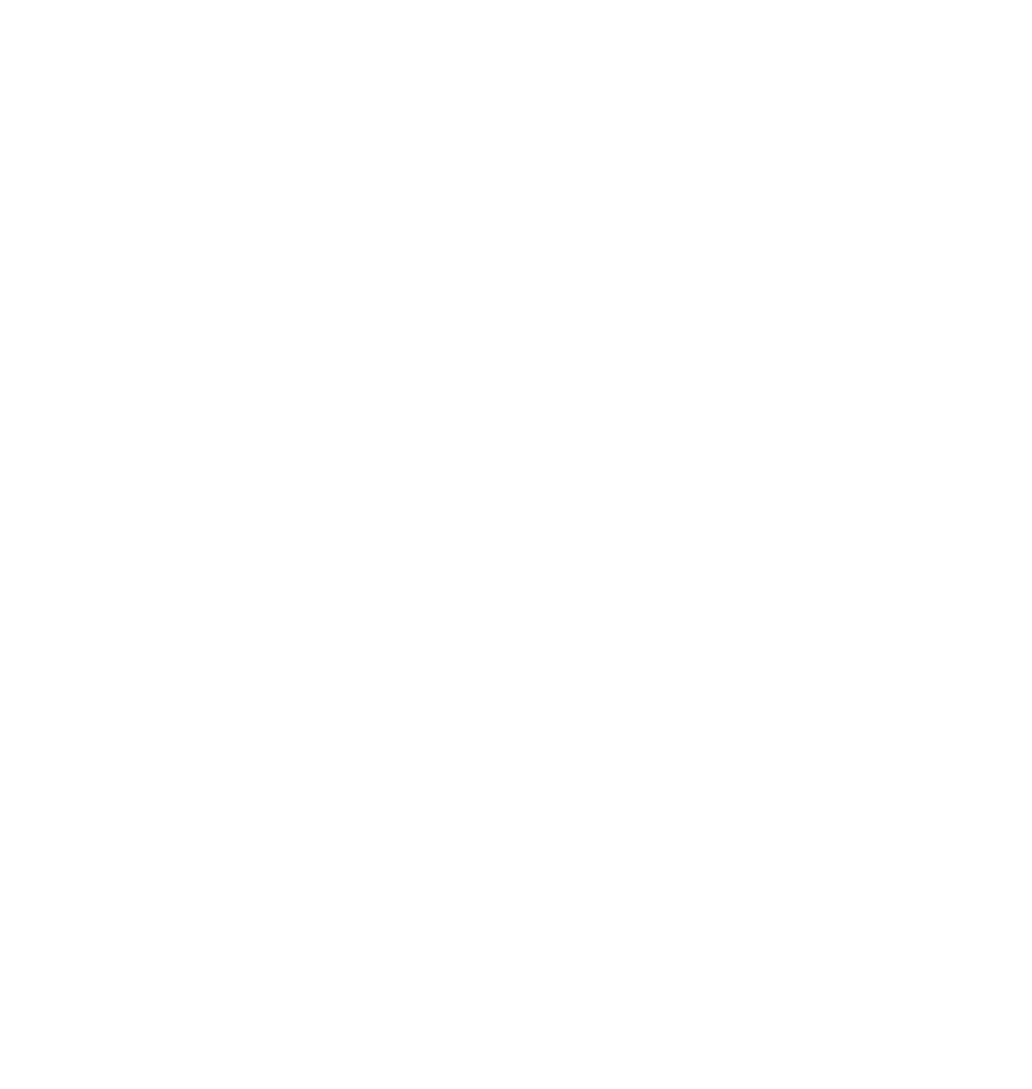
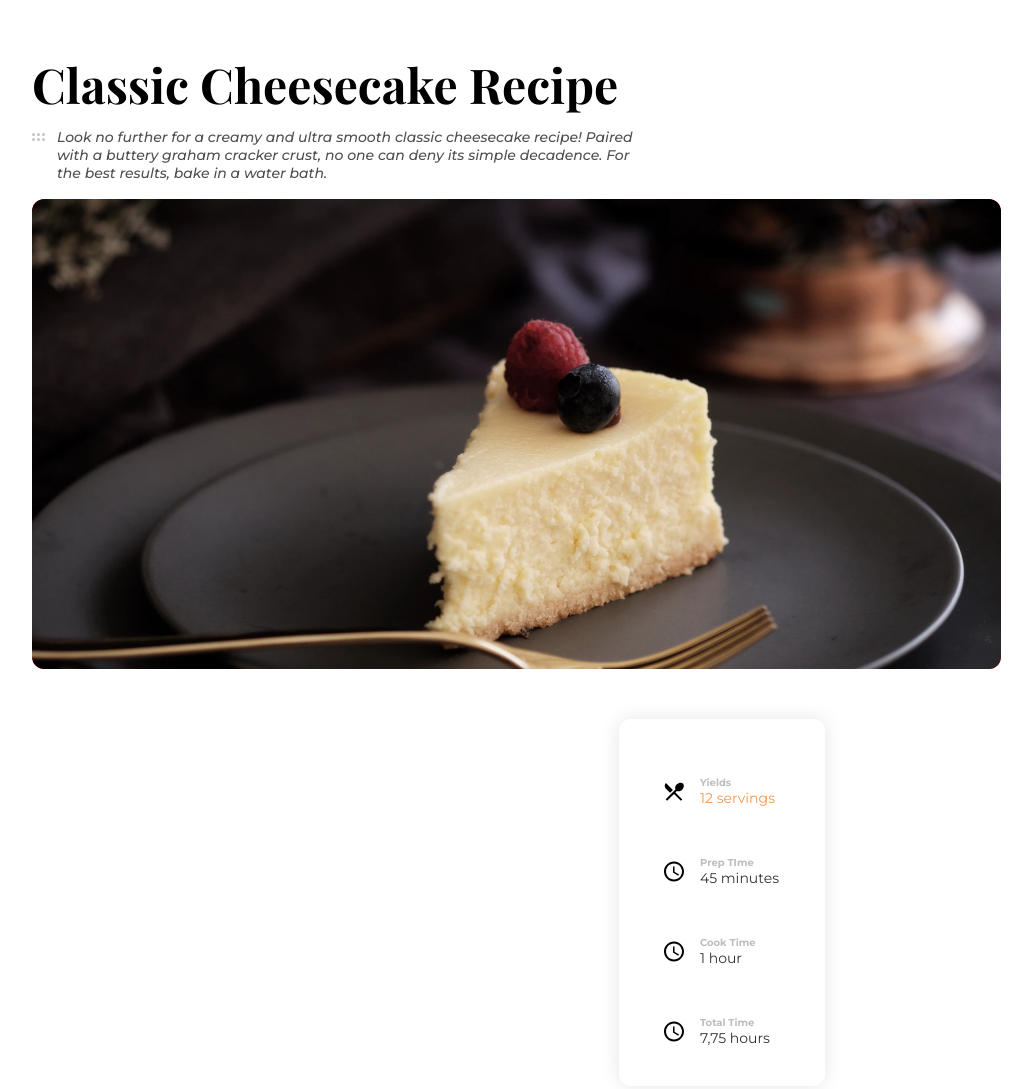
Before and after one commit to imdadAdelabou/Recipe-page-devchallenges, a plain HTML site: page index.html in a window 1280 px wide. Shown: the whole page, without its empty margins (210-1242 px from the left). Before the commit the page ends 800 px from the top, so only its background shows below. Drawn offline with nearby package versions, Linux system fonts and the light colour scheme.

Commit message:
do some progression

```diff
--- /dev/null
+++ b/css/index.css
@@ -0,0 +1,104 @@
+@import url('https://fonts.googleapis.com/css2?family=Playfair+Display:wght@400;500;600;700&display=swap');
+@import url('https://fonts.googleapis.com/css2?family=Montserrat:ital,wght@0,400;0,700;1,500&family=Playfair+Display:wght@400;500;600;700&display=swap');
+* {
+    box-sizing: border-box;
+}
+
+body {
+    font-size: 62.5%;
+}
+
+.main {
+    margin: 52px 237px 24px 234px;
+}
+
+.main__headTitle {
+    font-family: 'Playfair Display';
+    font-weight: 700;
+    font-size: 4.8em;
+    margin-bottom: 12px;
+}
+
+.main__subTitle {
+    display: grid;
+    grid-template-columns: auto 1fr;
+    grid-gap: 0 12px;
+    margin-bottom: 17px;
+}
+
+.main__subTitle__dot {
+    margin-top: 5px;
+}
+
+.main__subTitle__content {
+    margin: 0;
+    font-size: 1.4em;
+    font-family: 'Montserrat';
+    font-weight: 500;
+    font-style: italic;
+    color: #4F4F4F;
+}
+
+.main__cake {
+    width: 969px;
+    height: 470px;
+    background-color: red;
+    border-radius: 12px;
+    margin-bottom: 48px;
+}
+
+.main__ingdr {
+    margin: 0 0 32px 0;
+    font-size: 2.4em;
+    font-family: 'Playfair Display';
+    font-weight: 700;
+    color: #333333;
+}
+
+.main__mainContent {
+    width: 100%;
+    display: flex;
+}
+
+.main__mainContent__leftElm {
+    width: 80%;
+    height: 100vh;
+}
+
+.main__mainContent__rightElm {
+    width: 216px;
+    height: 367px;
+    border-radius: 12px;
+    box-shadow: 0px 0px 20px rgba(0, 0, 0, 0.1);
+    background-color: white;
+    padding: 57px 40px 50px 43px;
+}
+
+.main__mainContent__rightElm__content {
+    display: flex;
+    margin-bottom: 49px;
+}
+
+.main__mainContent__rightElm__content__title {
+    margin-left: 14.0px;
+}
+
+.main__mainContent__rightElm__content__title__head {
+    font-family: 'Montserrat';
+    margin: 0;
+    font-weight: 700;
+    font-size: 1em;
+    color: #BDBDBD;
+}
+
+.main__mainContent__rightElm__content__title__sub {
+    font-family: 'Montserrat';
+    font-weight: 500;
+    font-size: 1.4em;
+    color: #F2994A;
+    margin: 0;
+}
+
+.color {
+    color: #333333;
+}
--- a/index.html
+++ b/index.html
@@ -5,11 +5,54 @@
     <meta charset="UTF-8">
     <meta http-equiv="X-UA-Compatible" content="IE=edge">
     <meta name="viewport" content="width=device-width, initial-scale=1.0">
+    <link rel="stylesheet" href="./css/index.css">
     <title>Recipe Page</title>
 </head>
 
 <body>
-
+    <main class="main">
+        <h1 class="main__headTitle">Classic Cheesecake Recipe</h1>
+        <div class="main__subTitle">
+            <img class="main__subTitle__dot" src="./assets/imgs/6dots.svg" />
+            <p class="main__subTitle__content">Look no further for a creamy and ultra smooth classic cheesecake recipe! Paired<br>with a buttery graham cracker crust, no one can deny its simple decadence. For<br>the best results, bake in a water bath.</p>
+        </div>
+        <img class="main__cake" src="./assets/imgs/cake.png" />
+        <div class="main__mainContent">
+            <div class="main__mainContent__leftElm">
+            </div>
+            <div class="main__mainContent__rightElm">
+                <div class="main__mainContent__rightElm__content">
+                    <img class="main__mainContent__rightElm__content__img" src="./assets/icons/local_dining_black_24dp.svg">
+                    <div class="main__mainContent__rightElm__content__title">
+                        <h4 class="main__mainContent__rightElm__content__title__head">Yields</h4>
+                        <h4 class="main__mainContent__rightElm__content__title__sub">12 servings</h4>
+                    </div>
+                </div>
+                <div class="main__mainContent__rightElm__content">
+                    <img src="./assets/icons/schedule_black_24dp.svg">
+                    <div class="main__mainContent__rightElm__content__title">
+                        <h4 class="main__mainContent__rightElm__content__title__head">Prep TIme</h4>
+                        <h4 class="main__mainContent__rightElm__content__title__sub color">45 minutes</h4>
+                    </div>
+                </div>
+                <div class="main__mainContent__rightElm__content">
+                    <img src="./assets/icons/schedule_black_24dp.svg">
+                    <div class="main__mainContent__rightElm__content__title">
+                        <h4 class="main__mainContent__rightElm__content__title__head">Cook Time</h4>
+                        <h4 class="main__mainContent__rightElm__content__title__sub color">1 hour</h4>
+                    </div>
+                </div>
+                <div class="main__mainContent__rightElm__content">
+                    <img src="./assets/icons/schedule_black_24dp.svg">
+                    <div class="main__mainContent__rightElm__content__title">
+                        <h4 class="main__mainContent__rightElm__content__title__head">Total Time</h4>
+                        <h4 class="main__mainContent__rightElm__content__title__sub color">7,75 hours</h4>
+                    </div>
+                </div>
+            </div>
+        </div>
+        <!-- <h3 class="main__ingdr">Ingredients</h3> -->
+    </main>
 </body>
 
 </html>
```
Also changed, not shown: assets/icons/local_dining_black_24dp.svg (added), assets/icons/schedule_black_24dp.svg (added), assets/imgs/6dots.svg (added), assets/imgs/cake.png (added).
